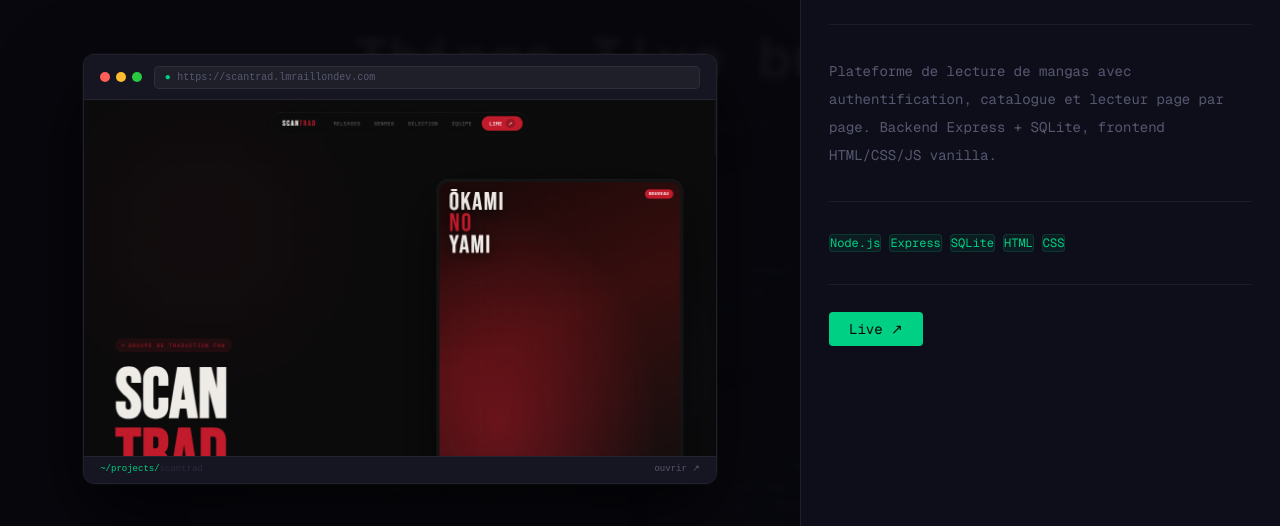
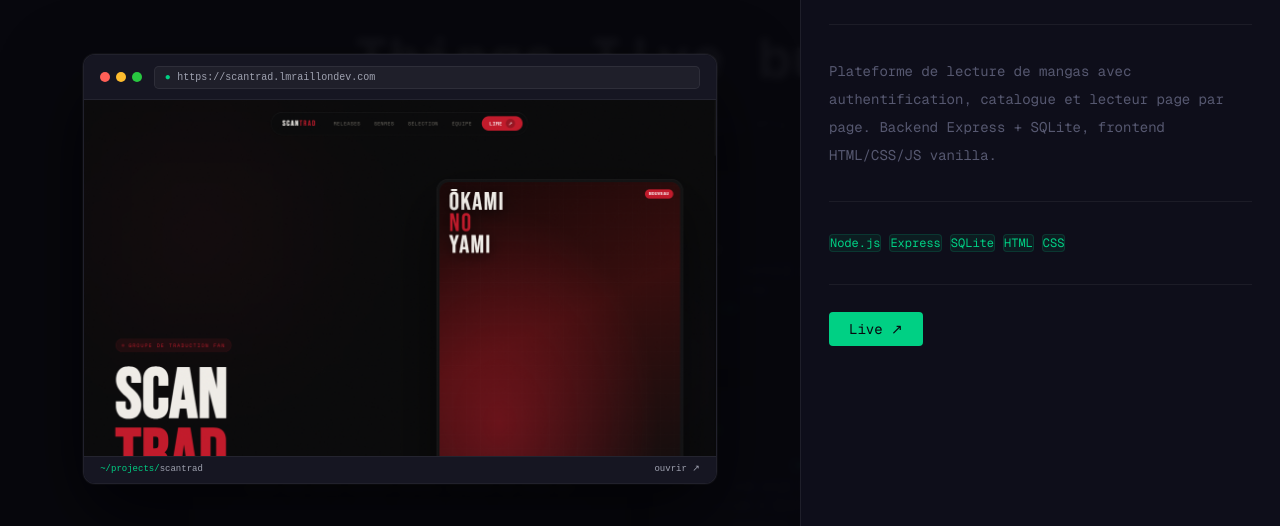
Before and after one commit to louisraillon/portfolio2, a Next.js app: page / in a window 1280 px wide. Both pictures are taken after a click on the button 640 px from the left and 1573 px from the top of the page. Shown: the part 1304-1830 px from the top of the page. Built offline with nearby package versions, Linux system fonts and the light colour scheme.

Commit message:
fix: lighten url bar and status bar text in preview frame

```diff
--- a/components/ProjectModal.tsx
+++ b/components/ProjectModal.tsx
@@ -103,7 +103,7 @@ export default function ProjectModal({ project, onClose }: Props) {
                   gap: '0.4rem',
                 }}>
                   <span style={{ fontFamily: 'monospace', fontSize: '10px', color: '#00D084' }}>●</span>
-                  <span style={{ fontFamily: 'monospace', fontSize: '10px', color: '#565870', overflow: 'hidden', textOverflow: 'ellipsis', whiteSpace: 'nowrap' }}>
+                  <span style={{ fontFamily: 'monospace', fontSize: '10px', color: '#A0A3B1', overflow: 'hidden', textOverflow: 'ellipsis', whiteSpace: 'nowrap' }}>
                     {project.live ?? `~/projects/${project.id}`}
                   </span>
                 </div>
@@ -134,7 +134,7 @@ export default function ProjectModal({ project, onClose }: Props) {
                 alignItems: 'center',
                 justifyContent: 'space-between',
               }}>
-                <span style={{ fontFamily: 'monospace', fontSize: '9px', color: '#2A2C3E' }}>
+                <span style={{ fontFamily: 'monospace', fontSize: '9px', color: '#A0A3B1' }}>
                   <span style={{ color: '#00D084' }}>~/projects/</span>{project.id}
                 </span>
                 {project.live && (
@@ -143,9 +143,9 @@ export default function ProjectModal({ project, onClose }: Props) {
                     target="_blank"
                     rel="noopener noreferrer"
                     onClick={(e) => e.stopPropagation()}
-                    style={{ fontFamily: 'monospace', fontSize: '9px', color: '#565870', textDecoration: 'none' }}
+                    style={{ fontFamily: 'monospace', fontSize: '9px', color: '#A0A3B1', textDecoration: 'none' }}
                     onMouseEnter={(e) => ((e.currentTarget as HTMLElement).style.color = '#00D084')}
-                    onMouseLeave={(e) => ((e.currentTarget as HTMLElement).style.color = '#565870')}
+                    onMouseLeave={(e) => ((e.currentTarget as HTMLElement).style.color = '#A0A3B1')}
                   >
                     ouvrir ↗
                   </a>
```
